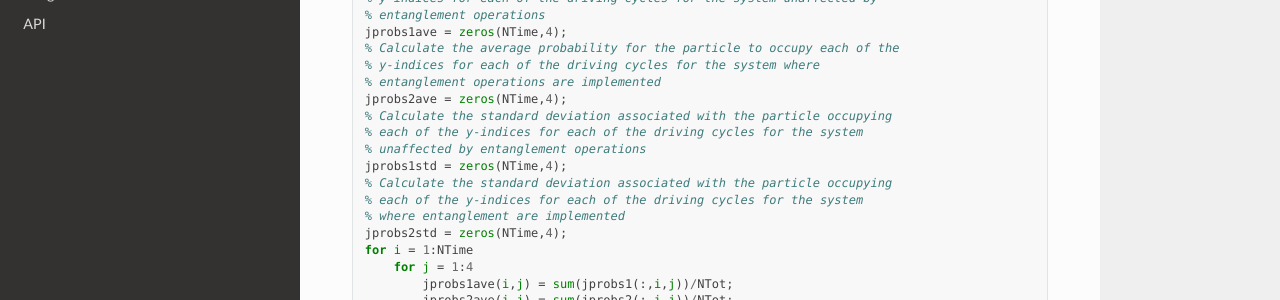
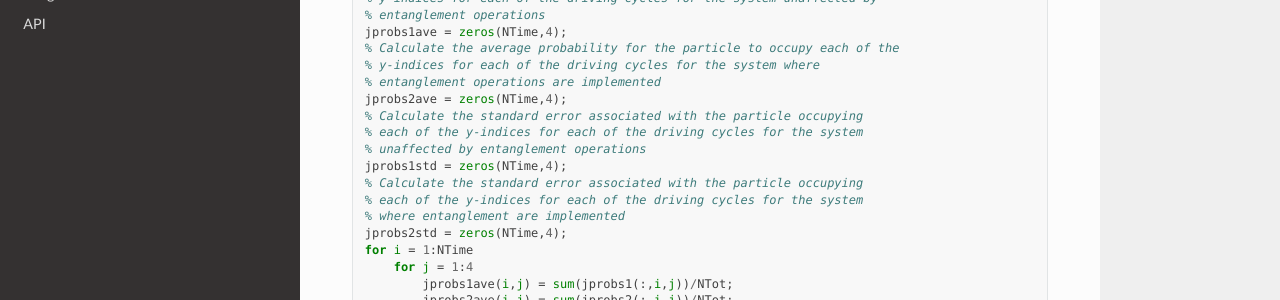
Before and after one commit to htim327/QuantumGravity, a Sphinx documentation site: the page built from docs/source/EntanglementGradient.rst, in a window 1280 px wide and 900 px high, scrolled down 1140 px. Shown: the part 151-451 px from the top of the window. Built offline with Sphinx 7.4.7 and the Read the Docs theme 2.0.0, drawn with Linux system fonts in a browser that asks for light colours.

Commit message:
Update EntanglementGradient.rst

```diff
--- a/docs/source/EntanglementGradient.rst
+++ b/docs/source/EntanglementGradient.rst
@@ -52,11 +52,11 @@ As is stated in the title, the code presented below tests the model where the li
    % y-indices for each of the driving cycles for the system where
    % entanglement operations are implemented
    jprobs2ave = zeros(NTime,4);
-   % Calculate the standard deviation associated with the particle occupying
+   % Calculate the standard error associated with the particle occupying
    % each of the y-indices for each of the driving cycles for the system
    % unaffected by entanglement operations
    jprobs1std = zeros(NTime,4);
-   % Calculate the standard deviation associated with the particle occupying
+   % Calculate the standard error associated with the particle occupying
    % each of the y-indices for each of the driving cycles for the system
    % where entanglement are implemented
    jprobs2std = zeros(NTime,4);
```
